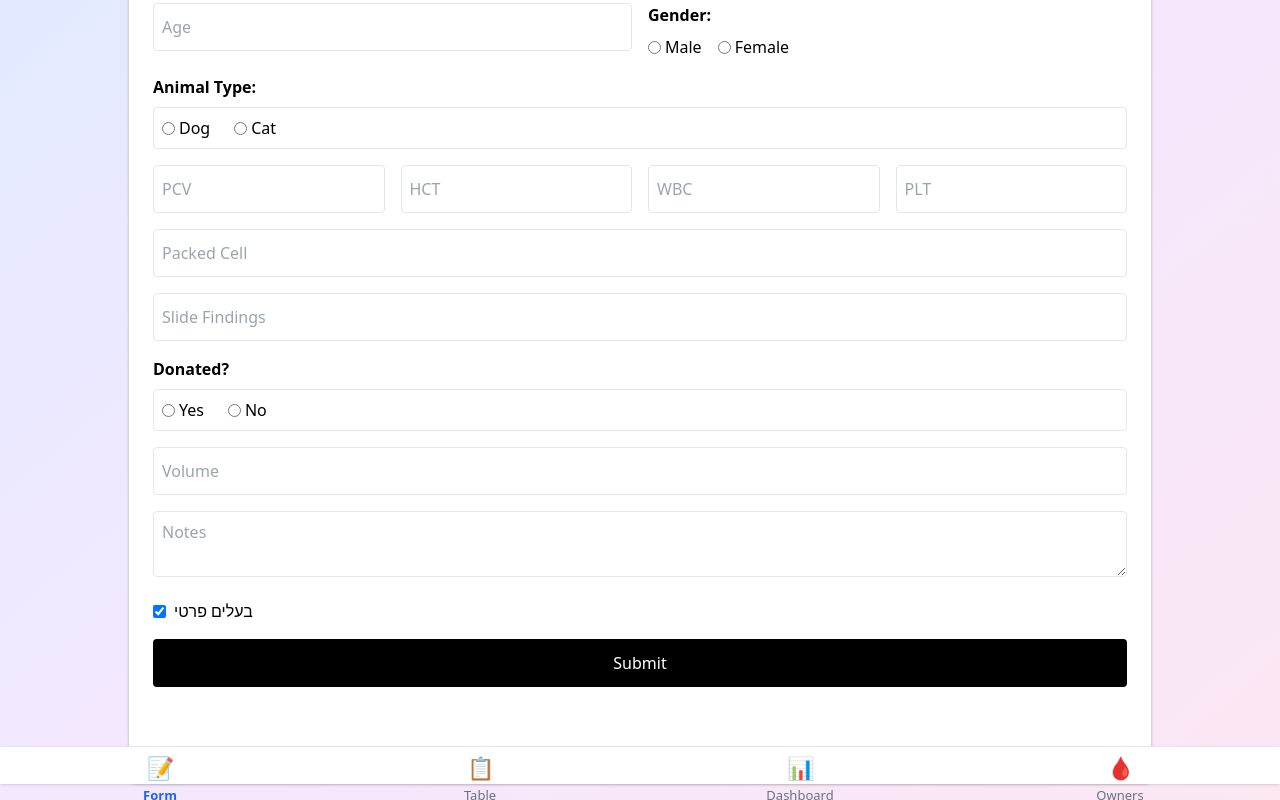
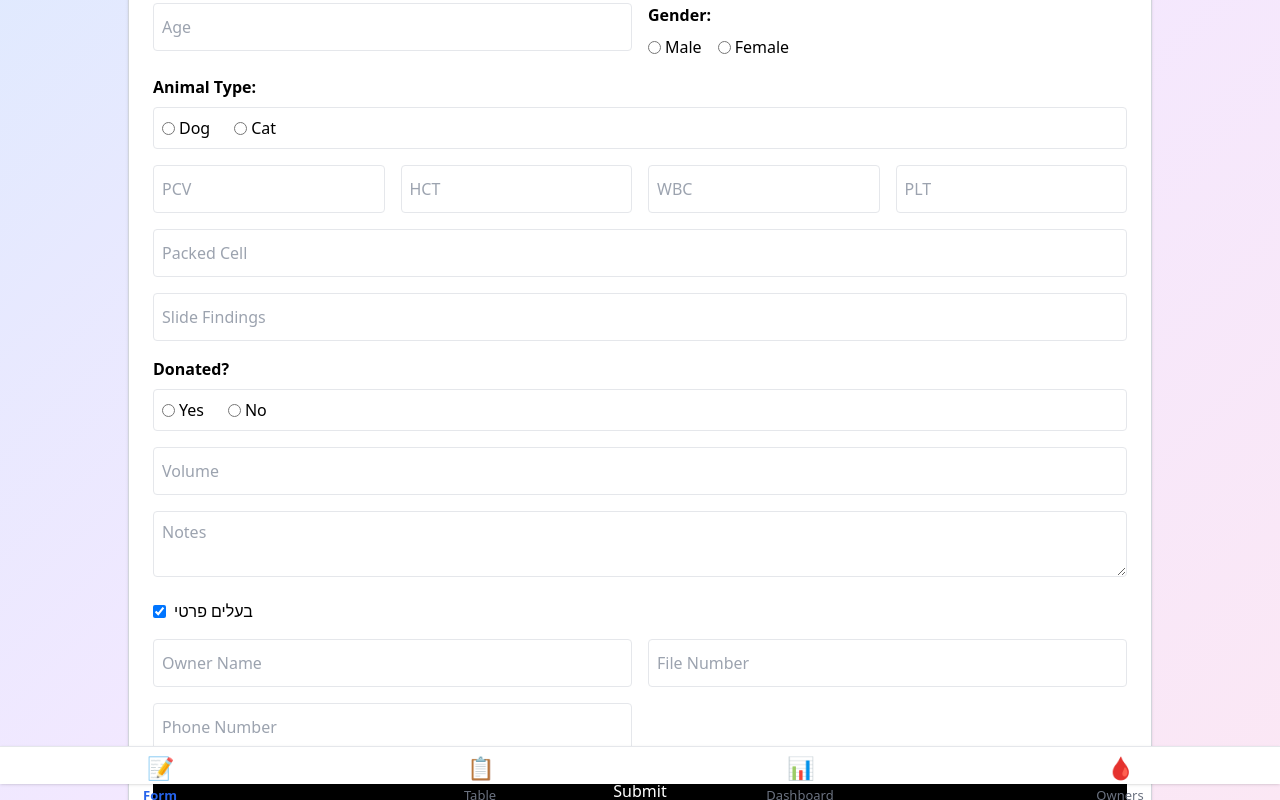
Before and after one commit to Motis88/dono-app-vol2, a React (Vite) app: page / in a window 1280 px wide. Both pictures are taken after a click on the checkbox "בעלים פרטי". Shown: the part 286-1086 px from the top of the page. Built offline with nearby package versions, Linux system fonts and the light colour scheme.

Commit message:
fix(backup): save backup to Directory.Data for internal restore

```diff
--- a/package.json
+++ b/package.json
@@ -13,7 +13,7 @@
     "@capacitor/cli": "^7.2.0",
     "@capacitor/core": "^7.2.0",
     "@capacitor/filesystem": "^7.1.1",
-    "@capacitor/share": "^7.0.1",
+    "@capacitor/share": "^7.0.2",
     "@tanstack/react-table": "^8.21.3",
     "papaparse": "^5.5.3",
     "prop-types": "^15.8.1",
--- a/src/App.jsx
+++ b/src/App.jsx
@@ -4,6 +4,7 @@ import { useSwipeable } from 'react-swipeable';
 import { VIEWS, FILE_NAMES } from './utils/constants.js';
 import { donorStorage, safeJsonParse } from './utils/storage.js';
 import { normalizeDonors, removeExactDuplicates } from './utils/donorUtils.js';
+import { Share } from '@capacitor/share';
 
 // Lazy load components to reduce bundle size
 const DonorForm = lazy(() => import('./components/DonorForm'));
@@ -78,16 +79,35 @@ const App = () => {
         if (showAlert) alert("⛔ No data to backup.");
         return;
       }
-
       const dataString = JSON.stringify(donors);
-      await Filesystem.writeFile({
-        path: FILE_NAMES.BACKUP,
-        data: dataString,
-        directory: Directory.Documents,
-        encoding: 'utf8',
-      });
-
-      if (showAlert) alert("📦 Backup saved in Documents folder!");
+      try {
+        // גיבוי ל-Directory.Data (לא Documents)
+        await Filesystem.writeFile({
+          path: FILE_NAMES.BACKUP,
+          data: dataString,
+          directory: Directory.Data,
+          encoding: 'utf8',
+        });
+        if (showAlert) alert(`📦 Backup saved! Total donors: ${donors.length}`);
+      } catch (err) {
+        // Fallback: שיתוף קובץ אם יש שגיאת הרשאה
+        if (err?.message?.includes('EACCES') || err?.message?.includes('Permission denied')) {
+          if (showAlert) alert('אין הרשאה לכתיבה ל-Data. משתף קובץ דרך מערכת השיתוף.');
+          try {
+            await Share.share({
+              title: 'Donor Backup',
+              text: `Backup file with ${donors.length} donors`,
+              url: `data:application/json;base64,${btoa(unescape(encodeURIComponent(dataString)))}`,
+              dialogTitle: 'Share Donor Backup File',
+            });
+          } catch (shareErr) {
+            alert('שיתוף הקובץ נכשל: ' + (shareErr?.message || shareErr));
+          }
+        } else {
+          console.error("Backup error:", err);
+          if (showAlert) alert("😵 Backup failed.");
+        }
+      }
     } catch (err) {
       console.error("Backup error:", err);
       if (showAlert) alert("😵 Backup failed.");
@@ -133,6 +153,7 @@ const App = () => {
       const normalized = normalizeDonors(parsed);
       const cleaned = removeExactDuplicates(normalized);
       donorStorage.saveDonors(cleaned);
+      alert(`✅ Restore succeeded! Total donors restored: ${cleaned.length}`);
       window.location.reload();
     } catch (err) {
       console.error("Restore error:", err);
--- a/src/components/DonorForm.jsx
+++ b/src/components/DonorForm.jsx
@@ -373,13 +373,39 @@ const DonorForm = ({ onAddDonor, editingDonor, onCancelEdit }) => {
             onChange={e =>
               setFormData(prev => ({
                 ...prev,
-                isPrivateOwner: e.target.checked
+                isPrivateOwner: e.target.checked,
+                // פותח את הרובריקות רק כאשר מסומן
+                ownerName: e.target.checked ? prev.ownerName : "",
+                fileNumber: e.target.checked ? prev.fileNumber : "",
+                ownerPhone: e.target.checked ? prev.ownerPhone : ""
               }))
             }
             className="mr-2"
           />
           <label htmlFor="isPrivateOwner">בעלים פרטי</label>
         </div>
+        {formData.isPrivateOwner && (
+          <div className="grid grid-cols-2 gap-4 mt-4 mb-4">
+            <input
+              placeholder="Owner Name"
+              value={formData.ownerName || ""}
+              onChange={e => setFormData(f => ({ ...f, ownerName: e.target.value }))}
+              className="p-2 h-12 border rounded w-full focus:outline-none focus:ring-2 focus:ring-blue-500 transition"
+            />
+            <input
+              placeholder="File Number"
+              value={formData.fileNumber || ""}
+              onChange={e => setFormData(f => ({ ...f, fileNumber: e.target.value }))}
+              className="p-2 h-12 border rounded w-full focus:outline-none focus:ring-2 focus:ring-blue-500 transition"
+            />
+            <input
+              placeholder="Phone Number"
+              value={formData.ownerPhone || ""}
+              onChange={e => setFormData(f => ({ ...f, ownerPhone: e.target.value }))}
+              className="p-2 h-12 border rounded w-full focus:outline-none focus:ring-2 focus:ring-blue-500 transition"
+            />
+          </div>
+        )}
         {/* === סוף תוספת === */}
         {editingDonor ? (
           <div className="grid grid-cols-2 gap-2 md:col-span-2 mt-2">
```
Also changed, not shown: 1 other file (tests, documents, lock files or other folders).
